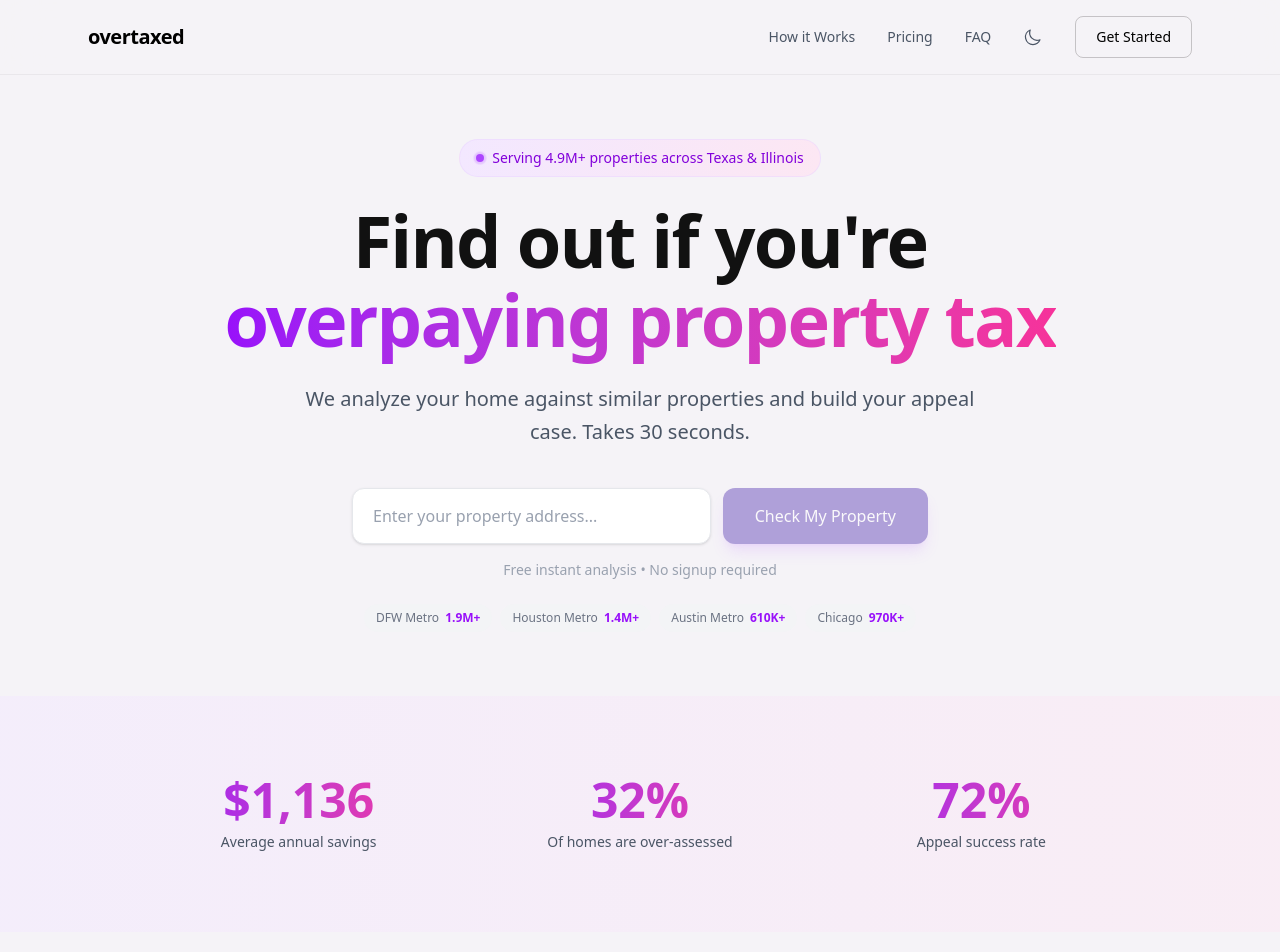
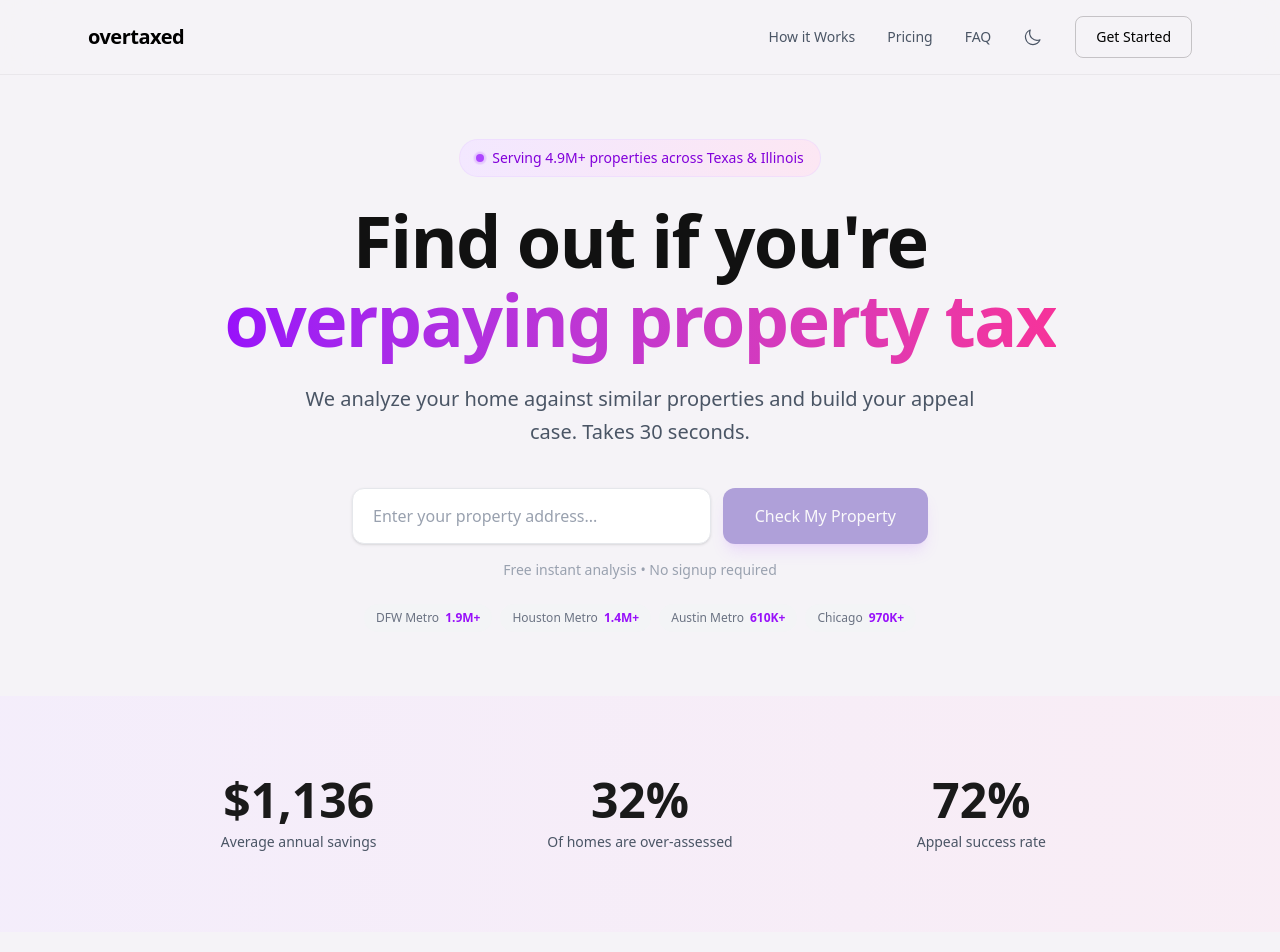
Before and after one commit to lati-bot/overtaxed, a Next.js app: page / in a window 1280 px wide. Shown: the top 952 px of the page. Built offline with nearby package versions, Linux system fonts and the light colour scheme.

Commit message:
fix: Stats back to dark bold — authoritative over decorative

```diff
--- a/src/app/page.tsx
+++ b/src/app/page.tsx
@@ -483,15 +483,15 @@ export default function Home() {
         <div className="max-w-5xl mx-auto px-6">
           <div className="grid grid-cols-1 sm:grid-cols-3 gap-8 sm:gap-12 text-center">
             <div>
-              <div className="text-4xl sm:text-5xl font-bold bg-gradient-to-r from-purple-600 to-pink-500 bg-clip-text text-transparent">$1,136</div>
+              <div className={`text-4xl sm:text-5xl font-extrabold ${isDark ? "text-white" : "text-[#1a1a1a]"}`}>$1,136</div>
               <div className={`mt-2 text-sm font-medium ${isDark ? "text-gray-400" : "text-gray-600"}`}>Average annual savings</div>
             </div>
             <div>
-              <div className="text-4xl sm:text-5xl font-bold bg-gradient-to-r from-purple-600 to-pink-500 bg-clip-text text-transparent">32%</div>
+              <div className={`text-4xl sm:text-5xl font-extrabold ${isDark ? "text-white" : "text-[#1a1a1a]"}`}>32%</div>
               <div className={`mt-2 text-sm font-medium ${isDark ? "text-gray-400" : "text-gray-600"}`}>Of homes are over-assessed</div>
             </div>
             <div>
-              <div className="text-4xl sm:text-5xl font-bold bg-gradient-to-r from-purple-600 to-pink-500 bg-clip-text text-transparent">72%</div>
+              <div className={`text-4xl sm:text-5xl font-extrabold ${isDark ? "text-white" : "text-[#1a1a1a]"}`}>72%</div>
               <div className={`mt-2 text-sm font-medium ${isDark ? "text-gray-400" : "text-gray-600"}`}>Appeal success rate</div>
             </div>
           </div>
```
